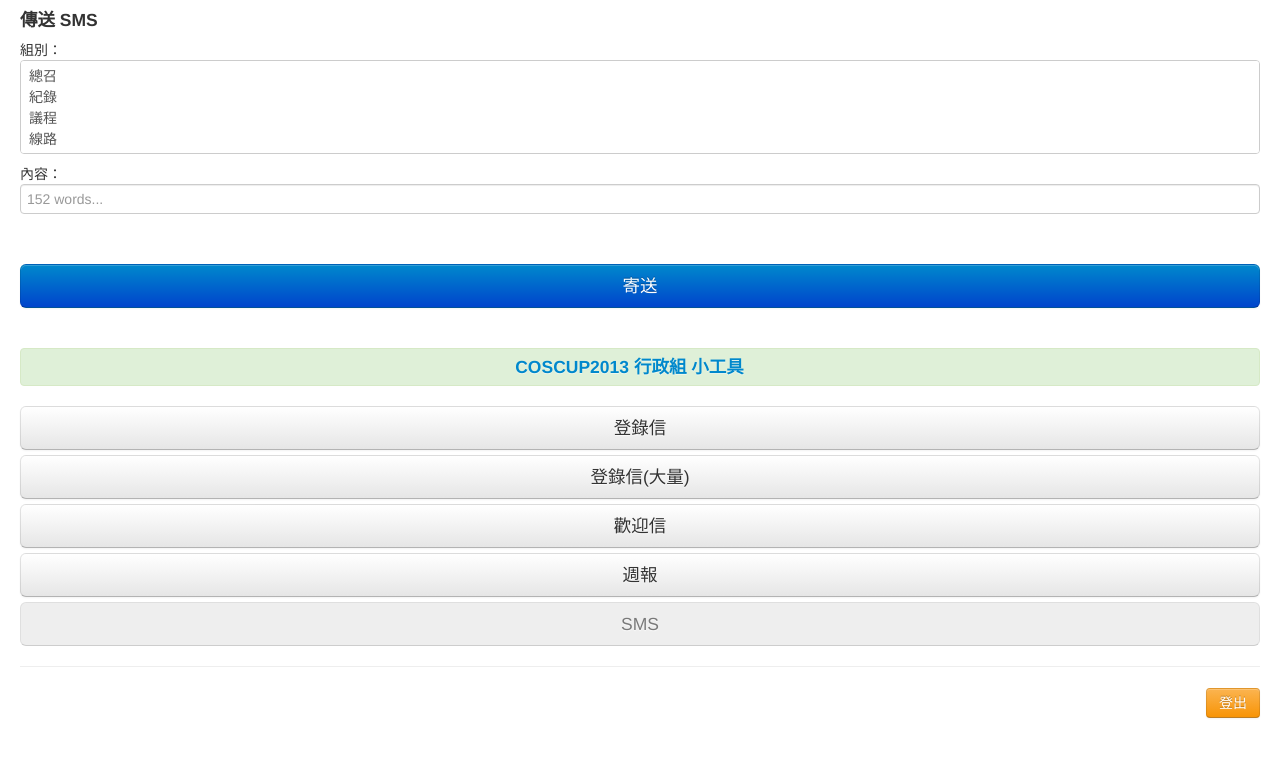
After one commit to toomore/COSCUP2013Secretary-Toolkit, a Flask app: page /send_sms in a window 1280 px wide. The commit adds this page. Shown: the top 757 px of the page. Run offline with Flask 2, Linux system fonts and the light colour scheme; the visitor is signed in with stand-in values (Sample User, id 1).

Commit message:
SMS completed.

```diff
--- a/app.py
+++ b/app.py
@@ -10,6 +10,8 @@
 from flask import session
 from functools import wraps
 from piconfig import ALLOWED_EXTENSIONS
+from piconfig import LEADER_SMS
+from sms import SMS
 import t
 
 app = Flask(__name__)
@@ -55,6 +57,35 @@
         return redirect(url_for('send_welcome'))
     else:
         return make_response(render_template('t_sendwelcome.htm', title=title, send_welcome=1))
+
+
+@app.route("/send_sms", methods=['POST', 'GET'])
+@login_required
+def send_sms():
+    title = u'Send SMS'
+    if request.method == "POST":
+        leaderno = request.form.getlist('leaderno')
+        body = request.form.get('msg')
+        if body:
+            if 'all' in leaderno:
+                for i in LEADER_SMS.values():
+                    s = SMS().send(i, body)
+                    flash(u'{0} {1}'.format(i, s))
+                return redirect(url_for('send_sms'))
+            else:
+                if leaderno:
+                    for i in leaderno:
+                        s = SMS().send(LEADER_SMS.get(i), body)
+                        flash(u'{0} {1}'.format(LEADER_SMS.get(i), s))
+                    return redirect(url_for('send_sms'))
+                else:
+                    flash(u'沒有選擇組別！')
+                    return redirect(url_for('send_sms'))
+        else:
+            flash(u'沒有內容！')
+            return redirect(url_for('send_sms'))
+    else:
+        return make_response(render_template('t_sendsms.htm', title=title, send_sms=1))
 
 
 @app.route("/send_first", methods=['POST', 'GET'])
--- a/requirements.txt
+++ b/requirements.txt
@@ -1,3 +1,4 @@
 boto
 flask
 uwsgi
+twilio
--- a/templates/base.htm
+++ b/templates/base.htm
@@ -38,6 +38,7 @@
                     <a class="btn btn-block btn-large{%if send_all_first %} disabled{%endif%}" href='{{url_for('send_all_first')}}'>登錄信(大量)</a>
                     <a class="btn btn-block btn-large{%if send_welcome %} disabled{%endif%}" href='{{url_for('send_welcome')}}'>歡迎信</a>
                     <a class="btn btn-block btn-large{%if send_weekly %} disabled{%endif%}" href='{{url_for('send_weekly')}}'>週報</a>
+                    <a class="btn btn-block btn-large{%if send_sms %} disabled{%endif%}" href='{{url_for('send_sms')}}'>SMS</a>
                     <hr>
                     <a class="btn btn-warning pull-right" href='{{url_for('logout')}}'>登出</a>
                     <br>
--- /dev/null
+++ b/templates/t_sendsms.htm
@@ -0,0 +1,27 @@
+{% extends "base.htm"%}
+{% block style %}
+{% endblock %}
+{% block content%}
+<h4>傳送 SMS</h4>
+<form method="POST">
+    組別：
+    <br>
+    <select name="leaderno" class="input-block-level" multiple="multiple">
+        <option value="0">總召</option>
+        <option value="1">紀錄</option>
+        <option value="2">議程</option>
+        <option value="3">線路</option>
+        <option value="4">會計</option>
+        <option value="5">銷售</option>
+        <option value="6">場務</option>
+        <option value="7">行銷公關</option>
+        <option value="8">行政</option>
+        <option value="all">全部傳送**</option>
+    </select>
+    內容： <br>
+    <input class="input-block-level" name="msg" type="text" maxlength="152" placeholder="152 words..."><br>
+    <br>
+    <br>
+    <button type="submit" class="btn btn-large btn-block btn-primary">寄送</button>
+</form>
+{% endblock %}
```
Also changed, not shown: sms.py (added, +31 -0 lines).
